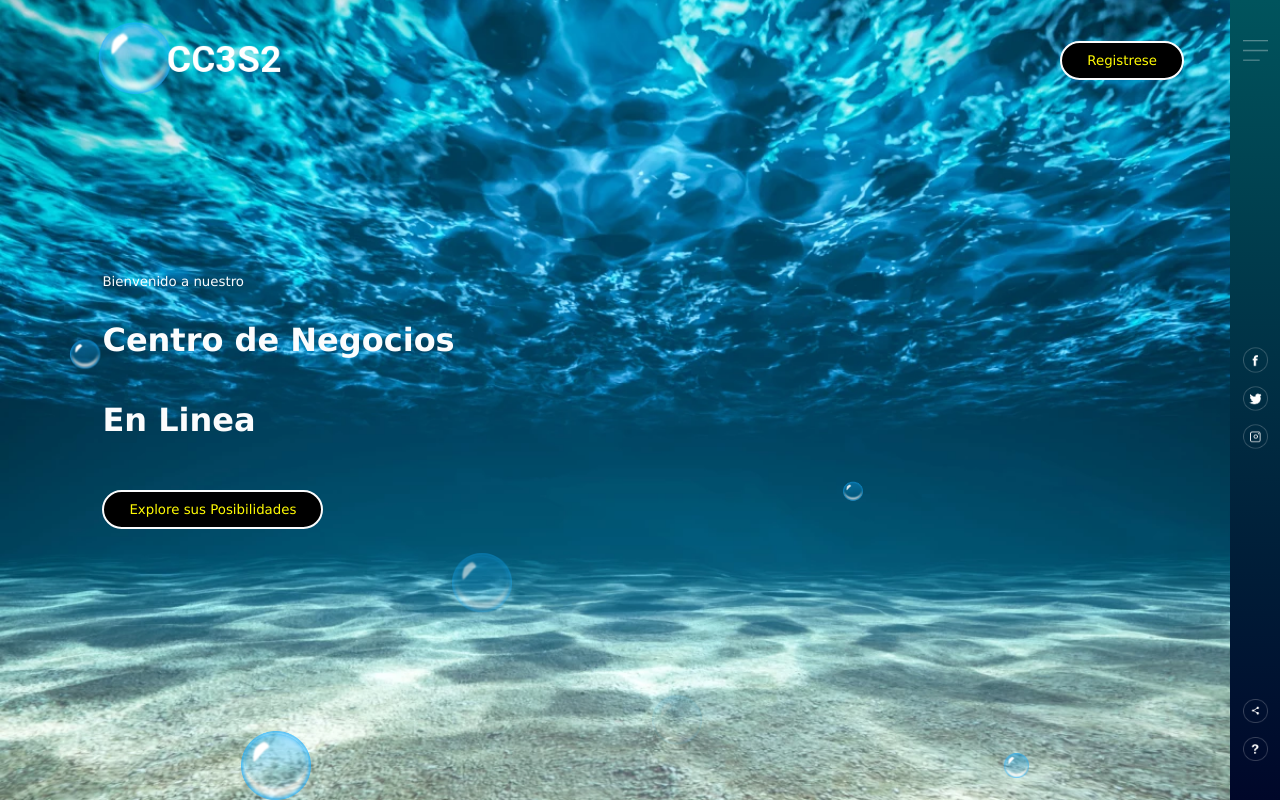
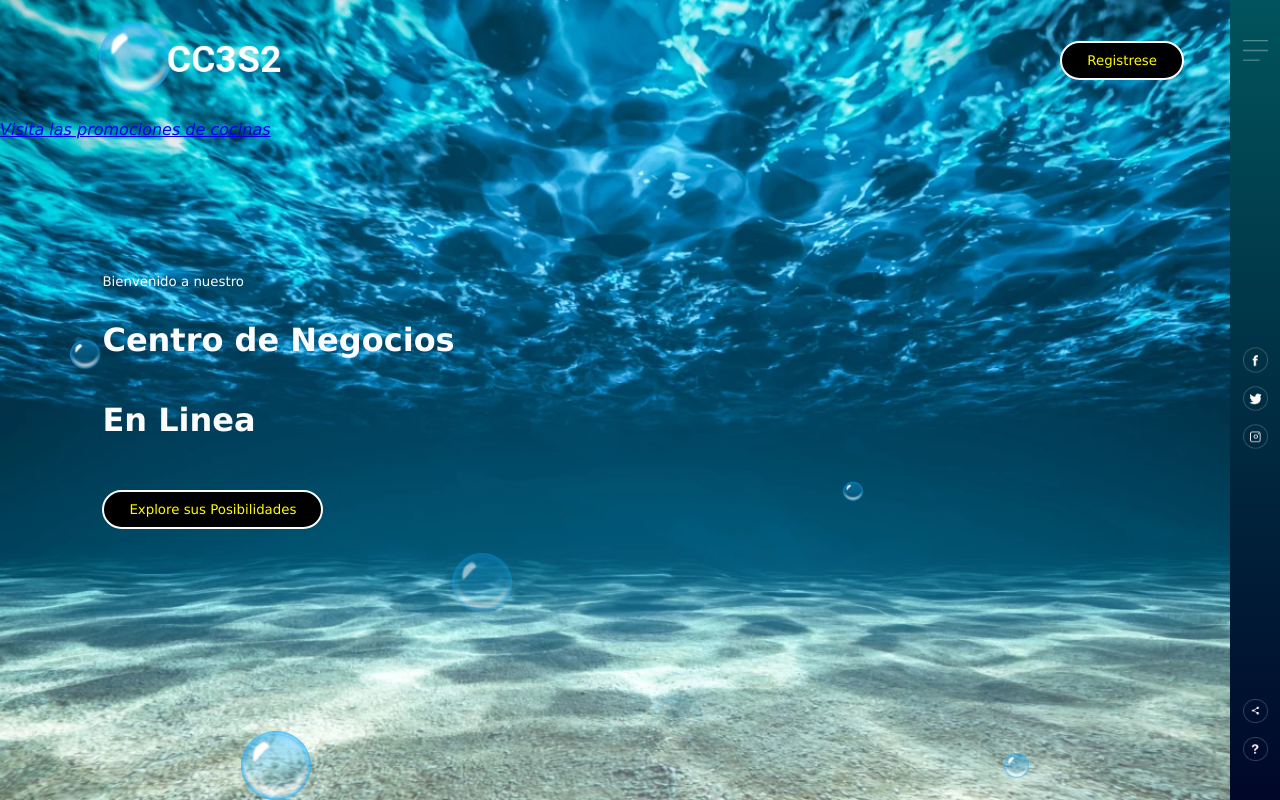
Before and after one commit to Grupo-2-CC3S2/LAB02-CF-RS-CY, a plain HTML site: page index.html in a window 1280 px wide. Drawn offline with Linux system fonts and the light colour scheme.

Commit message:
Añadi un enlace de venta de cocina

```diff
--- a/index.html
+++ b/index.html
@@ -41,6 +41,10 @@
             <img src="img/bubble.png" alt="" >
         </div>
 
+        <address>
+            <a href="https://www.linio.com.pe/c/linea-blanca/cocinas-hornos-y-campanas">Visita las promociones de cocinas</a>
+        </address>
+
     </div>
 </body>
 </html>
```
